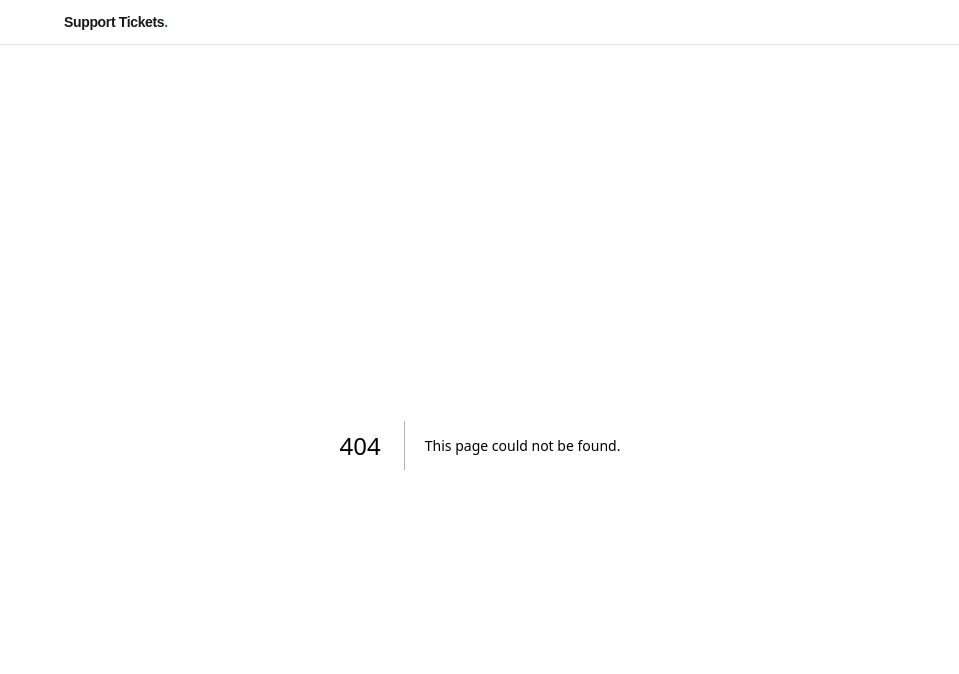
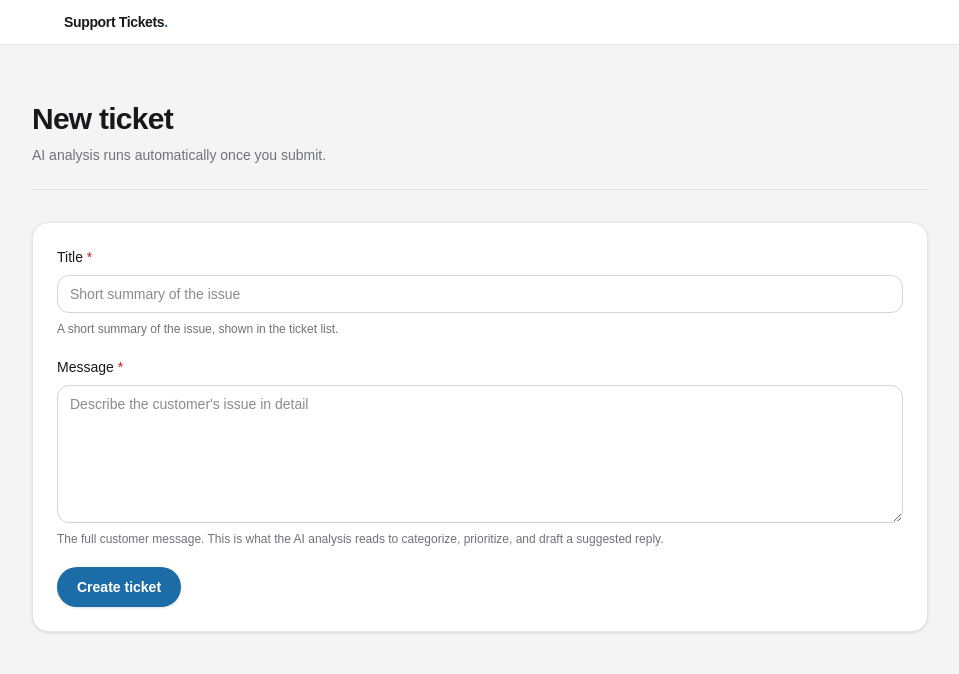
Before and after one commit to husseinrashiid/ai-support-tickets, a Next.js app: page /tickets/new in a window 1280 px wide. Before the commit this address had no page. Shown: the top 674 px of the page, without its empty margins (160-1119 px from the left). Built offline with nearby package versions, Linux system fonts and the light colour scheme.

Commit message:
Add new ticket route

```diff
--- /dev/null
+++ b/app/tickets/new/page.tsx
@@ -0,0 +1,20 @@
+import { TicketForm } from "@/components/TicketForm";
+
+export default function NewTicketPage() {
+  return (
+    <div className="min-h-full flex-1 bg-zinc-100 px-4 py-10 dark:bg-black sm:px-8 sm:py-14">
+      <div className="mx-auto flex max-w-4xl flex-col gap-8">
+        <header className="border-b border-zinc-200 pb-6 dark:border-zinc-800">
+          <h1 className="text-3xl font-extrabold tracking-tight text-zinc-900 dark:text-zinc-50">
+            New ticket
+          </h1>
+          <p className="mt-2 text-sm text-zinc-500 dark:text-zinc-400">
+            AI analysis runs automatically once you submit.
+          </p>
+        </header>
+
+        <TicketForm />
+      </div>
+    </div>
+  );
+}
```
